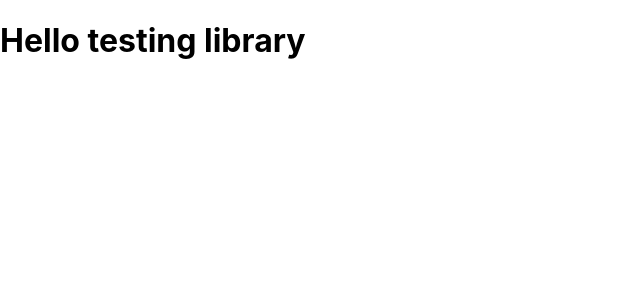
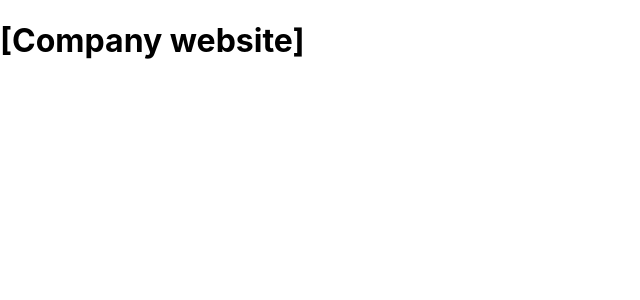
Before and after one commit to UvealSnow/react-basics, a React (Create React App) app: page / in a window 1280 px wide. Shown: the top 300 px of the page, without its empty margins (0-640 px from the left). Built offline with nearby package versions, Linux system fonts and the light colour scheme.

Commit message:
Added react router and installed it

```diff
--- a/package.json
+++ b/package.json
@@ -8,6 +8,8 @@
     "@testing-library/user-event": "^13.5.0",
     "react": "^17.0.2",
     "react-dom": "^17.0.2",
+    "react-router": "^6.0.0-beta.8",
+    "react-router-dom": "^6.0.0-beta.8",
     "react-scripts": "5.0.0",
     "web-vitals": "^2.1.4"
   },
--- a/src/App.js
+++ b/src/App.js
@@ -1,10 +1,17 @@
 import './App.css';
+import { Routes, Route } from 'react-router-dom';
+import {
+  Home, About, Events, Contact
+} from './pages/pages';
 
-// https://api.github.com/users/uvealsnow
-
-function App({ login }) {
+function App() {
   return (
-    <h1>Hello testing library</h1>
+    <Routes>
+      <Route path="/" element={<Home />} />
+      <Route path="/about" element={<About />} />
+      <Route path="/events" element={<Events />} />
+      <Route path="/contact" element={<Contact />} />
+    </Routes>
   );
 };
 
--- a/src/index.js
+++ b/src/index.js
@@ -3,13 +3,12 @@
 import './index.css';
 import reportWebVitals from './reportWebVitals';
 import App from './App';
+import { BrowserRouter as Router } from 'react-router-dom';
 
 ReactDOM.render(
-  // This allows us to use both components at root level without
-  // having to add any wrappers into the code! <React.Fragment></React.Fragment> or <></>
-  <>
-    <App login="uvealsnow" />
-  </>,
+  <Router>
+    <App />
+  </Router>,
   document.getElementById('root'),
 );
 
--- /dev/null
+++ b/src/pages/pages.js
@@ -0,0 +1,33 @@
+import React from 'react';
+
+export function Home() {
+  return (
+    <>
+      <h1>[Company website]</h1>
+    </>
+  );
+};
+
+export function About() {
+  return (
+    <>
+      <h1>[About]</h1>
+    </>
+  );
+};
+
+export function Events() {
+  return (
+    <>
+      <h1>[Events]</h1>
+    </>
+  );
+};
+
+export function Contact() {
+  return (
+    <>
+      <h1>[Contact]</h1>
+    </>
+  );
+};
```
Also changed, not shown: 1 other file (tests, documents, lock files or other folders).
